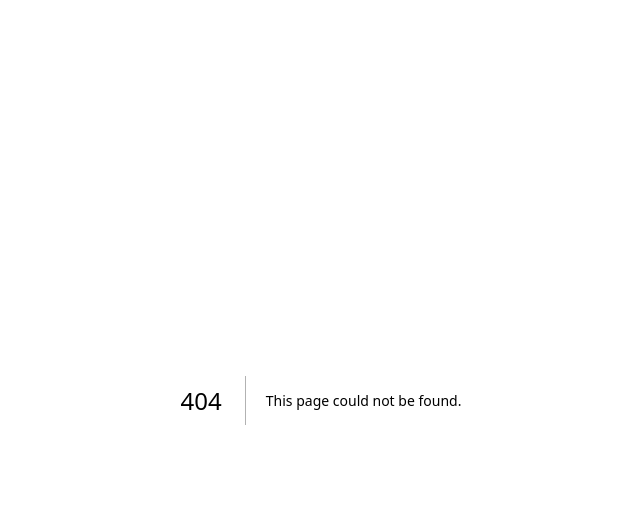
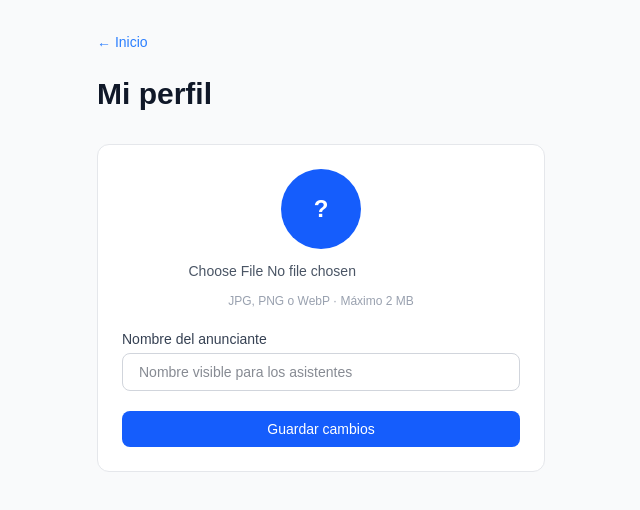
Before and after one commit to roalal/citie-dashboard, a Next.js app: page /profile in a window 1280 px wide. Before the commit this address had no page. Shown: the top 510 px of the page, without its empty margins (319-959 px from the left). Built offline with nearby package versions, Linux system fonts and the light colour scheme; no server answers; the database is empty.

Commit message:
pantalla de perfil para subir avatar personalizado del anunciante

```diff
--- a/app/page.tsx
+++ b/app/page.tsx
@@ -34,6 +34,12 @@ export default function Home() {
             <p className="text-gray-500">Panel de administración</p>
           </div>
           <div className="flex items-center gap-2">
+            <Link
+              href="/profile"
+              className="text-sm text-gray-500 border border-gray-300 px-4 py-2 rounded-lg hover:bg-gray-100 transition"
+            >
+              Mi perfil
+            </Link>
             {isAdmin && (
               <Link
                 href="/admin/anunciantes"
--- /dev/null
+++ b/app/profile/page.tsx
@@ -0,0 +1,162 @@
+'use client'
+
+import { useState, useEffect } from 'react'
+import { supabase } from '@/lib/supabase'
+import Link from 'next/link'
+
+export default function ProfilePage() {
+  const [advertiserId, setAdvertiserId] = useState('')
+  const [name, setName] = useState('')
+  const [logoUrl, setLogoUrl] = useState('')
+  const [imageFile, setImageFile] = useState<File | null>(null)
+  const [imagePreview, setImagePreview] = useState('')
+  const [loading, setLoading] = useState(true)
+  const [saving, setSaving] = useState(false)
+  const [error, setError] = useState('')
+  const [success, setSuccess] = useState('')
+
+  useEffect(() => {
+    loadProfile()
+  }, [])
+
+  async function loadProfile() {
+    const { data: userData } = await supabase.auth.getUser()
+
+    const { data, error } = await supabase
+      .from('advertisers')
+      .select('id, name, logo_url')
+      .eq('auth_user_id', userData.user?.id)
+      .single()
+
+    if (!error && data) {
+      setAdvertiserId(data.id)
+      setName(data.name || '')
+      setLogoUrl(data.logo_url || '')
+    }
+
+    setLoading(false)
+  }
+
+  async function handleSave() {
+    setSaving(true)
+    setError('')
+    setSuccess('')
+
+    let finalLogoUrl = logoUrl
+
+    if (imageFile) {
+      const fileExt = imageFile.name.split('.').pop()
+      const fileName = `avatar-${advertiserId}-${Date.now()}.${fileExt}`
+
+      const { data, error: uploadError } = await supabase.storage
+        .from('card-images')
+        .upload(fileName, imageFile)
+
+      if (uploadError) {
+        setError('Error al subir la imagen: ' + uploadError.message)
+        setSaving(false)
+        return
+      }
+
+      const { data: urlData } = supabase.storage
+        .from('card-images')
+        .getPublicUrl(data.path)
+
+      finalLogoUrl = urlData.publicUrl
+    }
+
+    const { error: updateError } = await supabase
+      .from('advertisers')
+      .update({ name: name.trim(), logo_url: finalLogoUrl })
+      .eq('id', advertiserId)
+
+    if (updateError) {
+      setError('Error al guardar: ' + updateError.message)
+      setSaving(false)
+      return
+    }
+
+    setLogoUrl(finalLogoUrl)
+    setImageFile(null)
+    setImagePreview('')
+    setSuccess('Perfil actualizado correctamente')
+    setSaving(false)
+  }
+
+  if (loading) {
+    return (
+      <main className="min-h-screen bg-gray-50 flex items-center justify-center">
+        <p className="text-gray-400">Cargando...</p>
+      </main>
+    )
+  }
+
+  return (
+    <main className="min-h-screen bg-gray-50 p-8">
+      <div className="max-w-md mx-auto">
+        <Link href="/" className="text-sm text-blue-500 hover:underline mb-6 block">
+          ← Inicio
+        </Link>
+        <h1 className="text-3xl font-bold text-gray-900 mb-8">Mi perfil</h1>
+
+        <div className="bg-white rounded-xl border border-gray-200 p-6 flex flex-col gap-5">
+          <div className="flex flex-col items-center gap-3">
+            {imagePreview || logoUrl ? (
+              <img
+                src={imagePreview || logoUrl}
+                alt="Avatar"
+                className="w-20 h-20 rounded-full object-cover border border-gray-200"
+              />
+            ) : (
+              <div className="w-20 h-20 rounded-full bg-blue-600 flex items-center justify-center text-white text-2xl font-semibold">
+                {name.trim().charAt(0).toUpperCase() || '?'}
+              </div>
+            )}
+            <input
+              type="file"
+              accept="image/jpeg,image/png,image/webp"
+              onChange={(e) => {
+                const file = e.target.files?.[0]
+                if (file) {
+                  if (file.size > 2 * 1024 * 1024) {
+                    alert('La imagen no puede pesar más de 2 MB')
+                    e.target.value = ''
+                    return
+                  }
+                  setImageFile(file)
+                  setImagePreview(URL.createObjectURL(file))
+                }
+              }}
+              className="text-sm text-gray-600"
+            />
+            <p className="text-xs text-gray-400">JPG, PNG o WebP · Máximo 2 MB</p>
+          </div>
+
+          <div>
+            <label className="block text-sm font-medium text-gray-700 mb-1">
+              Nombre del anunciante
+            </label>
+            <input
+              type="text"
+              value={name}
+              onChange={(e) => setName(e.target.value)}
+              placeholder="Nombre visible para los asistentes"
+              className="w-full border border-gray-300 rounded-lg px-4 py-2 text-sm text-gray-900 focus:outline-none focus:ring-2 focus:ring-blue-400"
+            />
+          </div>
+
+          {error && <p className="text-red-500 text-sm">{error}</p>}
+          {success && <p className="text-green-600 text-sm">{success}</p>}
+
+          <button
+            onClick={handleSave}
+            disabled={saving}
+            className="bg-blue-600 text-white px-6 py-2 rounded-lg text-sm font-medium hover:bg-blue-700 transition disabled:opacity-50"
+          >
+            {saving ? 'Guardando...' : 'Guardar cambios'}
+          </button>
+        </div>
+      </div>
+    </main>
+  )
+}
```
